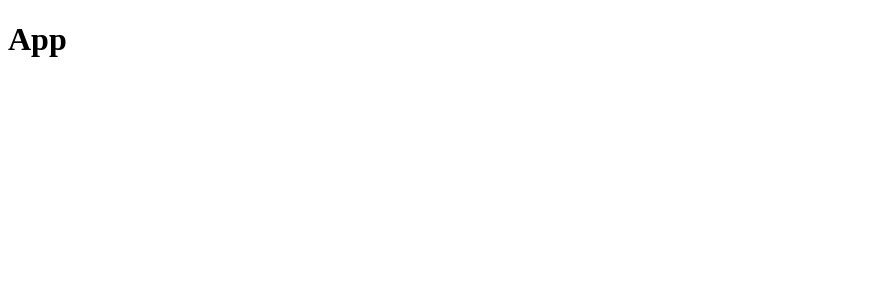
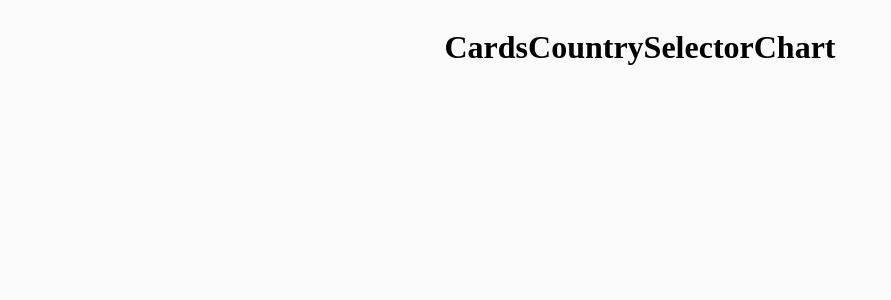
Before and after one commit to maurice-35/covid-19-app, a React (Create React App) app in the folder covid-19-app/: page / in a window 1280 px wide. Shown: the top 300 px of the page, without its empty margins (0-891 px from the left). Built offline with nearby package versions, Linux system fonts and the light colour scheme; no server answers.

Commit message:
create Cards, Charts and CountrySelector folders

```diff
--- a/covid-19-app/package.json
+++ b/covid-19-app/package.json
@@ -7,6 +7,7 @@
     "@testing-library/jest-dom": "^5.14.1",
     "@testing-library/react": "^12.0.0",
     "@testing-library/user-event": "^13.2.1",
+    "axios": "^0.24.0",
     "classnames": "^2.3.1",
     "prop-types": "^15.8.0",
     "react": "^17.0.2",
--- a/covid-19-app/src/App.js
+++ b/covid-19-app/src/App.js
@@ -1,14 +1,34 @@
-import React from 'react'
-// import { render } from 'react-dom'
+import React, { useState, useEffect } from 'react';
+import { Cards, Chart, CountrySelector } from './components';
+import styles from './App.module.css';
+import { fetchData } from './api';
 
-class App extends React.Component {
-  render() {
+
+const App = () => {
+  const [url, setUrl] = useState()
+
+  useEffect(() => {
+    console.log('USE')
+    const getData = async () => {
+      console.log('Try')
+      try {
+        const data = await fetchData()
+        setUrl(data)
+        console.log('DATA', data)
+      } catch (error) {
+        console.log('Error', error)
+      }
+    }
+    getData()
+  }, []);
+
     return (
-      <div>
-        <h1>App</h1>
+      <div className={styles.container}>
+        <Cards data={url} />
+        <CountrySelector />
+        <Chart />
       </div>
-    )
-  }
+    );
 }
 
-export default App
+export default App;
--- /dev/null
+++ b/covid-19-app/src/App.module.css
@@ -0,0 +1,9 @@
+body {
+background-color: rgb(250, 250, 250);
+}
+
+.container {
+	display: flex;
+	align-items: center;
+	justify-content: center;
+}
--- /dev/null
+++ b/covid-19-app/src/api/index.js
@@ -0,0 +1,16 @@
+import axios from 'axios';
+
+const url = 'https://covid19.mathdro.id/api';
+
+export const fetchData = async () => {
+	try {
+		const { data: { confirmed, recovered, deaths, lastUpdated } } = await axios.get(url);
+
+
+		return { confirmed, recovered, deaths, lastUpdated };
+	} catch (error) {
+
+	}
+}
+
+// export default fetchData
--- /dev/null
+++ b/covid-19-app/src/components/Cards/Cards.jsx
@@ -0,0 +1,13 @@
+import React from 'react';
+
+const Cards = (props) => {
+	console.log(props);
+
+	return (
+		<div>
+			<h1>Cards</h1>
+		</div>
+	)
+}
+
+export default Cards;
--- /dev/null
+++ b/covid-19-app/src/components/Chart/Chart.js
@@ -0,0 +1,11 @@
+import React from 'react';
+
+const Chart = () => {
+	return (
+		<div>
+			<h1>Chart</h1>
+		</div>
+	)
+}
+
+export default Chart;
--- /dev/null
+++ b/covid-19-app/src/components/CountrySelector/CountrySelector.jsx
@@ -0,0 +1,11 @@
+import React from 'react';
+
+const CountrySelector = () => {
+	return (
+		<div>
+			<h1>CountrySelector</h1>
+		</div>
+	)
+}
+
+export default CountrySelector;
--- /dev/null
+++ b/covid-19-app/src/components/index.js
@@ -0,0 +1,3 @@
+export { default as Cards } from './Cards/Cards';
+export { default as Chart } from './Chart/Chart';
+export { default as CountrySelector } from './CountrySelector/CountrySelector';
```
Also changed, not shown: covid-19-app/src/components/Cards/Cards.module.css (added), covid-19-app/src/components/Chart/Chart.modules.css (added), covid-19-app/src/components/CountrySelector/CountrySelector.module.css (added), 1 other file (tests, documents, lock files or other folders).
